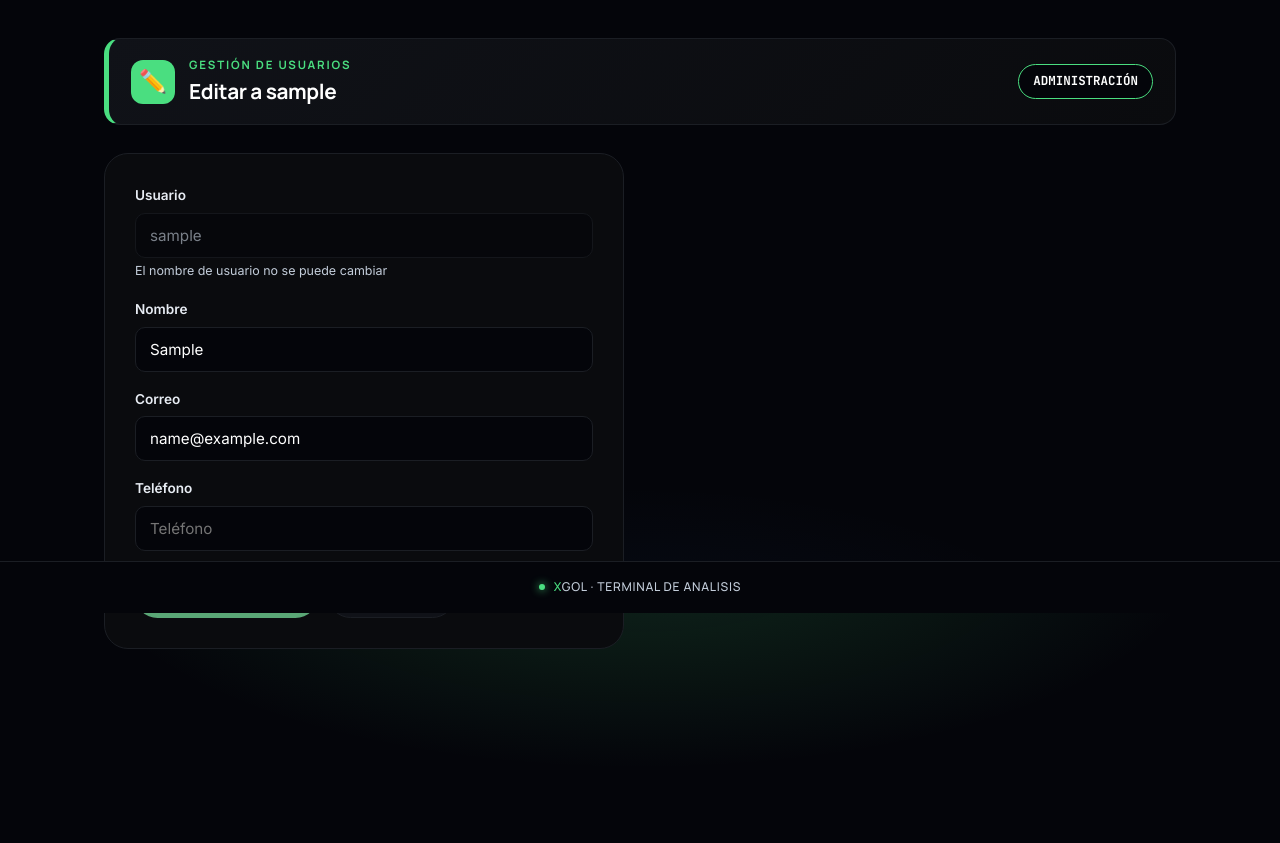
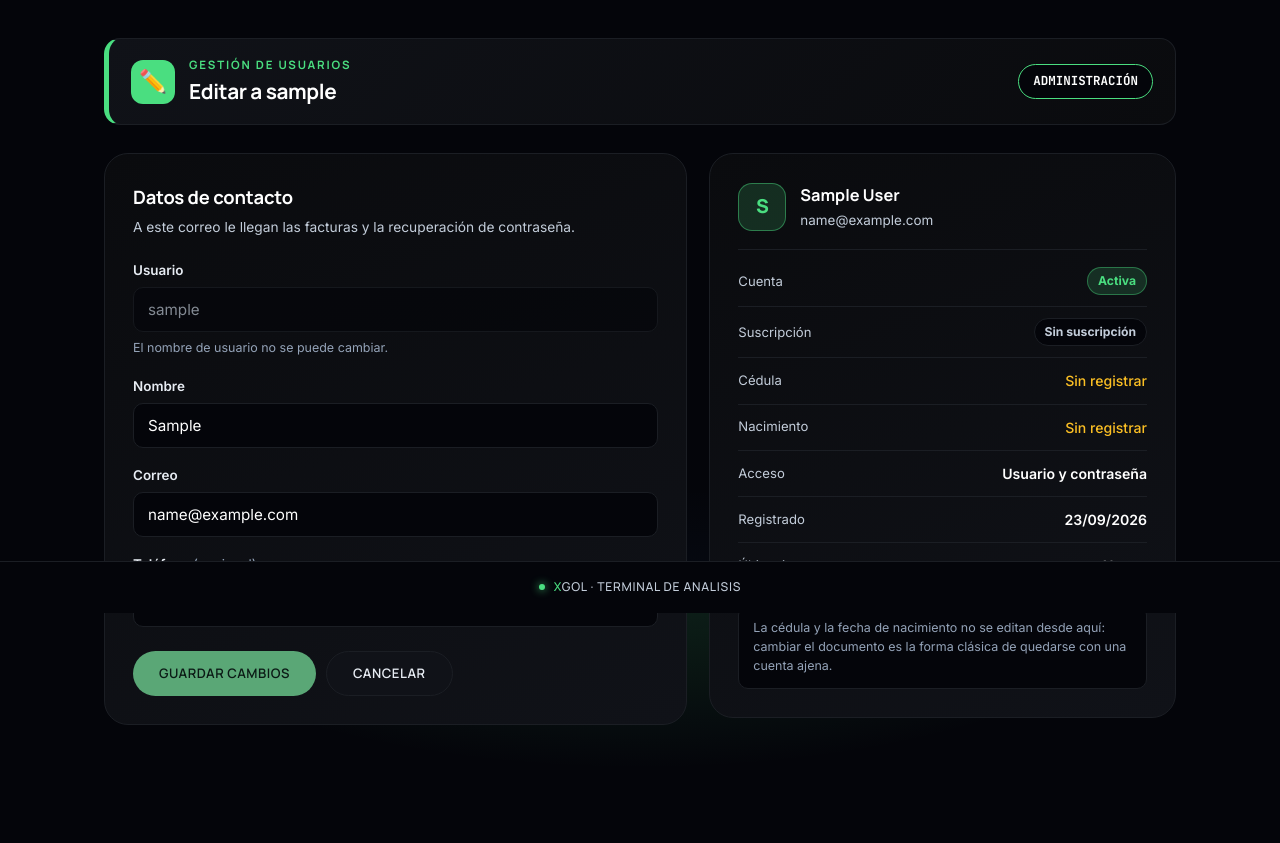
Before and after one commit to camilocordoba2897/xGol, a Django app: page /admin-panel/usuario/editar/1 in a window 1280 px wide. Shown: the part 187-1030 px from the top of the page. Before the commit the page ends 881 px from the top, so only its background shows below. Run offline with Django 5.2, Linux system fonts and the light colour scheme; the visitor is signed in with stand-in values (Sample User, id 1); data comes from the database, SQL or seed files in the repository; data that the repository does not hold is empty.

Commit message:
Tarjetas quietas al tocarlas, rediseno de editar usuario con ficha del cliente y encabezado adaptado al celular

```diff
--- a/analizador/templates/analizador.html
+++ b/analizador/templates/analizador.html
@@ -8,7 +8,7 @@
 <link rel="preconnect" href="https://fonts.googleapis.com">
 <link rel="preconnect" href="https://fonts.gstatic.com" crossorigin>
 <link href="https://fonts.googleapis.com/css2?family=Inter:wght@400;500;600;700;800&family=Manrope:wght@600;700;800&family=Plus+Jakarta+Sans:wght@600;700;800&family=Instrument+Serif:ital@1&family=JetBrains+Mono:wght@500;600;700;800&display=swap" rel="stylesheet">
-<link rel="stylesheet" href="{% static 'css/analizador.css' %}?v=31">
+<link rel="stylesheet" href="{% static 'css/analizador.css' %}?v=32">
 <link rel="stylesheet" href="{% static 'css/calendario.css' %}?v=3">
 <link rel="stylesheet" href="{% static 'css/analisis.css' %}?v=19">
 <link rel="stylesheet" href="{% static 'css/boton_inicio.css' %}?v=2">
--- a/inicio/templates/base.html
+++ b/inicio/templates/base.html
@@ -9,7 +9,7 @@
   <link rel="preconnect" href="https://fonts.gstatic.com" crossorigin>
   <link href="https://fonts.googleapis.com/css2?family=Manrope:wght@500;600;700;800&family=Inter:wght@400;500;600;700&family=JetBrains+Mono:wght@500;600;700;800&display=swap" rel="stylesheet">
 
-  <link rel="stylesheet" href="{% static 'css/base.css' %}?v=15">
+  <link rel="stylesheet" href="{% static 'css/base.css' %}?v=17">
   <link rel="stylesheet" href="{% static 'css/boton_inicio.css' %}?v=2">
 
   <!-- Hueco para el CSS propio de cada pagina (lo usa registro.html) -->
--- a/inicio/templates/inicio.html
+++ b/inicio/templates/inicio.html
@@ -9,7 +9,7 @@
 <link rel="preconnect" href="https://fonts.googleapis.com">
 <link rel="preconnect" href="https://fonts.gstatic.com" crossorigin>
 <link href="https://fonts.googleapis.com/css2?family=Manrope:wght@500;600;700;800&family=Inter:wght@400;500;600;700&display=swap" rel="stylesheet">
-<link rel="stylesheet" href="{% static 'css/home.css' %}?v=34">
+<link rel="stylesheet" href="{% static 'css/home.css' %}?v=35">
 <script>
   // Aplicamos el tema guardado ANTES de pintar para que no parpadee
   (function() {
--- /dev/null
+++ b/static/css/admin_editar_usuario.css
@@ -0,0 +1,120 @@
+/* ============================================================
+   EDITAR USUARIO (panel de administracion)
+   Formulario a la izquierda y ficha del usuario a la derecha.
+   Nada se mueve al pasar el mouse: son datos y un formulario, no
+   botones. Antes la tarjeta subia al tocarla y parecia que flotaba.
+   ============================================================ */
+
+.eu-grid {
+  display: grid;
+  grid-template-columns: minmax(0, 1.25fr) minmax(0, 1fr);
+  gap: 22px;
+  align-items: start;
+}
+@media (max-width: 860px) {
+  .eu-grid { grid-template-columns: 1fr; }
+}
+
+.eu-card {
+  background: linear-gradient(160deg, var(--bg-1), var(--bg-2));
+  border: 1px solid var(--line);
+  border-radius: var(--radius-lg);
+  padding: 28px;
+}
+@media (max-width: 480px) {
+  .eu-card { padding: 20px; }
+}
+
+.eu-titulo {
+  font-family: var(--ff-display);
+  font-size: 1.15rem; font-weight: 700; letter-spacing: -.01em;
+  color: var(--text-0);
+}
+.eu-sub { margin: 4px 0 22px; font-size: .86rem; color: var(--text-2); line-height: 1.5; }
+
+.eu-aviso {
+  margin-bottom: 18px; padding: 12px 14px;
+  background: rgba(248,113,113,.10);
+  border: 1px solid rgba(248,113,113,.32);
+  border-left: 3px solid var(--bad);
+  border-radius: 10px;
+  font-size: .88rem; color: var(--text-0);
+}
+
+/* ---- Campos ---- */
+.eu-campo { margin-bottom: 16px; }
+.eu-campo label {
+  display: block; margin-bottom: 6px;
+  font-size: .84rem; font-weight: 600; color: var(--text-1);
+}
+.eu-opcional { font-weight: 400; color: var(--text-3); }
+.eu-campo input {
+  width: 100%; box-sizing: border-box;
+  background: var(--bg-0);
+  border: 1px solid var(--line); border-radius: 10px;
+  padding: 12px 14px;
+  font-family: var(--ff-body); font-size: .95rem; color: var(--text-0);
+  transition: border-color var(--t), box-shadow var(--t);
+}
+.eu-campo input::placeholder { color: var(--text-3); }
+.eu-campo input:focus {
+  outline: none;
+  border-color: var(--accent);
+  box-shadow: 0 0 0 3px var(--accent-glow);
+}
+.eu-campo input:disabled { color: var(--text-2); opacity: .65; cursor: not-allowed; }
+.eu-pista { display: block; margin-top: 6px; font-size: .78rem; color: var(--text-3); }
+
+.eu-acciones { display: flex; flex-wrap: wrap; gap: 10px; margin-top: 24px; }
+
+/* ---- Ficha del usuario ---- */
+.eu-ficha-cab {
+  display: flex; align-items: center; gap: 14px;
+  padding-bottom: 18px; margin-bottom: 6px;
+  border-bottom: 1px solid var(--line);
+}
+.eu-avatar {
+  width: 48px; height: 48px; flex-shrink: 0;
+  display: grid; place-items: center;
+  border-radius: 14px;
+  background: var(--accent-glow);
+  border: 1px solid rgba(var(--accent-rgb), .45);
+  font-family: var(--ff-display); font-size: 1.2rem; font-weight: 800;
+  color: var(--accent);
+}
+.eu-ficha-nombre {
+  font-family: var(--ff-display); font-weight: 700; font-size: 1.02rem;
+  color: var(--text-0); word-break: break-word;
+}
+.eu-ficha-correo { font-size: .84rem; color: var(--text-2); word-break: break-all; }
+
+.eu-datos { margin: 0; }
+.eu-datos > div {
+  display: flex; align-items: center; justify-content: space-between; gap: 12px;
+  padding: 11px 0;
+  border-bottom: 1px solid var(--line);
+}
+.eu-datos > div:last-child { border-bottom: none; }
+.eu-datos dt { font-size: .82rem; color: var(--text-2); }
+.eu-datos dd {
+  margin: 0; text-align: right;
+  font-size: .88rem; font-weight: 600; color: var(--text-0);
+}
+.eu-mono { font-family: var(--ff-mono); letter-spacing: .04em; }
+.eu-detalle { display: block; margin-top: 3px; font-size: .76rem; font-weight: 400; color: var(--text-2); }
+.eu-falta { font-weight: 500; color: var(--warn); }
+
+.eu-marca {
+  display: inline-block;
+  padding: 3px 10px; border-radius: 999px;
+  font-size: .76rem; font-weight: 700;
+  background: var(--bg-0); border: 1px solid var(--line); color: var(--text-2);
+}
+.eu-ok  { color: var(--accent); border-color: rgba(var(--accent-rgb), .4); background: var(--accent-glow); }
+.eu-mal { color: var(--bad); border-color: rgba(248,113,113,.4); background: rgba(248,113,113,.10); }
+
+.eu-nota {
+  margin-top: 16px; padding: 12px 14px;
+  background: var(--bg-0); border: 1px solid var(--line); border-radius: 10px;
+  font-size: .78rem; line-height: 1.55; color: var(--text-3);
+}
--- a/static/css/analizador.css
+++ b/static/css/analizador.css
@@ -856,19 +856,19 @@ button.btn:hover{background:var(--accent-deep)}
 .outcome-card:nth-child(1){animation-delay:.04s}
 .outcome-card:nth-child(2){animation-delay:.10s}
 .outcome-card:nth-child(3){animation-delay:.16s}
-.outcome-card:hover{transform:translateY(-3px);border-color:var(--accent-dim);box-shadow:0 10px 30px oklch(0% 0 0 / .35)}
+.outcome-card:hover{border-color:var(--accent-dim);box-shadow:0 10px 30px oklch(0% 0 0 / .35)}
 .outcome-card .oc-prob{font-size:28px;font-weight:800}
 .outcome-card.win.high{border-color:var(--accent-deep)}
 .outcome-card.win.high::after{content:'';position:absolute;left:0;right:0;bottom:0;height:2px;background:linear-gradient(90deg,transparent,var(--accent),transparent)}
 
 /* Doble oportunidad */
 .dc-card{transition:transform .2s var(--ease-out),border-color .2s}
-.dc-card:hover{transform:translateY(-2px);border-color:var(--accent-dim)}
+.dc-card:hover{border-color:var(--accent-dim)}
 .dc-prob{font-size:19px;font-weight:700}
 
 /* Bet cards — barra animada + hover */
 .bet-card{border-radius:var(--r-md);transition:transform .2s var(--ease-out),border-color .2s,box-shadow .2s}
-.bet-card:hover{transform:translateY(-2px);border-color:var(--line);box-shadow:0 6px 20px oklch(0% 0 0 / .25)}
+.bet-card:hover{border-color:var(--line);box-shadow:0 6px 20px oklch(0% 0 0 / .25)}
 .bet-bar-fill{transition:width .7s var(--ease-out)}
 .bet-bar-fill.high{background:linear-gradient(90deg,var(--accent-dim),var(--accent))}
 .bet-conf.high{background:var(--accent-deep);color:var(--accent)}
--- a/static/css/base.css
+++ b/static/css/base.css
@@ -193,7 +193,9 @@ nav a.btn-inicio { border-radius: 999px; }
   padding: 30px;
   transition: border-color var(--t), transform var(--t);
 }
-.card:hover { border-color: var(--accent-dim); transform: translateY(-2px); }
+/* Sin efecto al pasar el mouse: .card envuelve formularios, resumenes y
+   mensajes, nada que se pueda pulsar. Si subia al tocarla parecia que la
+   pantalla flotaba (editar usuario, checkout, recuperar contrasena). */
 
 .card--static:hover { transform: none; border-color: var(--line); }
 
@@ -296,6 +298,11 @@ footer p::before { content: ''; display: inline-block; width: 6px; height: 6px;
   border: 1px solid var(--accent);
   padding: 6px 14px; border-radius: 999px;
   white-space: nowrap;
+}
+/* En el celular la etiqueta le quitaba medio ancho al titulo, que se partia
+   en tres lineas. Es decorativa: la franja ya dice "Gestion de usuarios". */
+@media (max-width: 560px) {
+  .admin-banner .admin-badge { display: none; }
 }
 
 /* Tarjetas de resumen del admin (mismo look que el número de precio de los planes) */
--- a/static/css/home.css
+++ b/static/css/home.css
@@ -730,7 +730,7 @@ body.home {
   padding: 24px;
   transition: transform var(--t), border-color var(--t), box-shadow var(--t);
 }
-.live-card:hover { transform: translateY(-5px); border-color: rgba(var(--acc-rgb),.45); box-shadow: 0 20px 44px rgba(0,0,0,.4); }
+.live-card:hover { border-color: rgba(var(--acc-rgb),.45); box-shadow: 0 20px 44px rgba(0,0,0,.4); }
 .lc-league {
   font-size: .68rem; font-weight: 700;
   letter-spacing: .1em; text-transform: uppercase;
--- a/static/css/panel_admin.css
+++ b/static/css/panel_admin.css
@@ -350,7 +350,7 @@ html[data-modo="claro"] .tour-siguiente { color: #FFFFFF; }
   border-radius: var(--r-md); padding: 18px 18px 16px;
   transition: border-color var(--t), transform var(--t);
 }
-.kpi:hover { border-color: var(--line); transform: translateY(-2px); }
+/* Las cifras no se pulsan: se quedan quietas */
 .kpi::before {
   content: ''; position: absolute; inset: 0 0 auto 0; height: 2px;
   background: linear-gradient(90deg, var(--kpi-color, var(--accent)), transparent 75%);
--- a/usuarios/templates/admin_editar_usuario.html
+++ b/usuarios/templates/admin_editar_usuario.html
@@ -1,7 +1,12 @@
 {% extends 'base.html' %}
+{% load static %}
 
 {% block Titulo %}
   Editar usuario
+{% endblock %}
+
+{% block estilos %}
+  <link rel="stylesheet" href="{% static 'css/admin_editar_usuario.css' %}?v=1">
 {% endblock %}
 
 {% block content %}
@@ -15,8 +20,6 @@
     <div class="admin-badge">ADMINISTRACIÓN</div>
   </div>
 
-  <div class="card" style="max-width: 520px;">
-
   {% comment %}
     Sin esto la pantalla rechazaba el correo repetido pero no decia por
     que: el formulario se recargaba igual y parecia que no habia pasado
@@ -24,44 +27,101 @@
   {% endcomment %}
   {% if messages %}
     {% for i in messages %}
-        <div style="background: rgba(248,113,113,.10); border: 1px solid rgba(248,113,113,.32); border-left: 3px solid var(--bad); border-radius: 10px; padding: 11px 14px; margin-bottom: 16px; font-size: .86rem; color: var(--text-0);" role="alert">{{ i }}</div>
+      <div class="eu-aviso" role="alert">{{ i }}</div>
     {% endfor %}
   {% endif %}
+
+  <div class="eu-grid">
+
+    <!-- FORMULARIO -->
+    <section class="eu-card">
+      <h2 class="eu-titulo">Datos de contacto</h2>
+      <p class="eu-sub">A este correo le llegan las facturas y la recuperación de contraseña.</p>
 
       <form action="{% url 'AdminEditarUsuario' usuario.id %}" method="post">
         {% csrf_token %}
 
-      <div style="margin-bottom: 16px;">
-        <label style="display: block; font-size: .85rem; font-weight: 600; color: var(--text-1); margin-bottom: 6px;">Usuario</label>
-        <input type="text" value="{{ usuario.username }}" disabled
-               style="width: 100%; background: var(--bg-0); border: 1px solid var(--line); border-radius: 10px; padding: 12px 14px; color: var(--text-2); font-family: var(--ff-body); font-size: .95rem; opacity: .6;">
-        <span style="font-size: .78rem; color: var(--text-2);">El nombre de usuario no se puede cambiar</span>
+        <div class="eu-campo">
+          <label for="eu-usuario">Usuario</label>
+          <input type="text" id="eu-usuario" value="{{ usuario.username }}" disabled>
+          <span class="eu-pista">El nombre de usuario no se puede cambiar.</span>
         </div>
 
-      <div style="margin-bottom: 16px;">
-        <label style="display: block; font-size: .85rem; font-weight: 600; color: var(--text-1); margin-bottom: 6px;">Nombre</label>
-        <input type="text" name="nombre" value="{{ usuario.first_name }}" placeholder="Nombre"
-               style="width: 100%; background: var(--bg-0); border: 1px solid var(--line); border-radius: 10px; padding: 12px 14px; color: var(--text-0); font-family: var(--ff-body); font-size: .95rem;">
+        <div class="eu-campo">
+          <label for="eu-nombre">Nombre</label>
+          <input type="text" id="eu-nombre" name="nombre" value="{{ usuario.first_name }}" placeholder="Nombre" maxlength="40">
         </div>
 
-      <div style="margin-bottom: 16px;">
-        <label style="display: block; font-size: .85rem; font-weight: 600; color: var(--text-1); margin-bottom: 6px;">Correo</label>
-        <input type="email" name="correo" value="{{ usuario.email }}" placeholder="correo@ejemplo.com" required
-               maxlength="254" title="Aqui se envia la factura. Ej: nombre@correo.com"
-               style="width: 100%; background: var(--bg-0); border: 1px solid var(--line); border-radius: 10px; padding: 12px 14px; color: var(--text-0); font-family: var(--ff-body); font-size: .95rem;">
+        <div class="eu-campo">
+          <label for="eu-correo">Correo</label>
+          <input type="email" id="eu-correo" name="correo" value="{{ usuario.email }}" placeholder="correo@ejemplo.com"
+                 required maxlength="254" title="Aquí se envía la factura. Ej: nombre@correo.com">
         </div>
 
-      <div style="margin-bottom: 22px;">
-        <label style="display: block; font-size: .85rem; font-weight: 600; color: var(--text-1); margin-bottom: 6px;">Teléfono</label>
-        <input type="text" name="telefono" value="{{ perfil.telefono|default:'' }}" placeholder="Teléfono"
-               style="width: 100%; background: var(--bg-0); border: 1px solid var(--line); border-radius: 10px; padding: 12px 14px; color: var(--text-0); font-family: var(--ff-body); font-size: .95rem;">
+        <div class="eu-campo">
+          <label for="eu-telefono">Teléfono <span class="eu-opcional">(opcional)</span></label>
+          <input type="text" id="eu-telefono" name="telefono" value="{{ perfil.telefono|default:'' }}"
+                 placeholder="300 123 4567" maxlength="20" inputmode="tel">
         </div>
 
-      <div style="display: flex; gap: 10px;">
+        <div class="eu-acciones">
           <button type="submit" class="btn btn-primary">Guardar cambios</button>
           <a href="{% url 'PanelAdmin' %}" class="btn btn-secondary">Cancelar</a>
         </div>
       </form>
+    </section>
+
+    <!-- FICHA DEL USUARIO: lo que el administrador necesita ver antes de tocar nada -->
+    <aside class="eu-card eu-ficha">
+      <div class="eu-ficha-cab">
+        <div class="eu-avatar">{{ usuario.username|first|upper }}</div>
+        <div>
+          <div class="eu-ficha-nombre">{{ usuario.get_full_name|default:usuario.username }}</div>
+          <div class="eu-ficha-correo">{{ usuario.email|default:"Sin correo" }}</div>
+        </div>
+      </div>
+
+      <dl class="eu-datos">
+        <div>
+          <dt>Cuenta</dt>
+          <dd>{% if usuario.is_active %}<span class="eu-marca eu-ok">Activa</span>{% else %}<span class="eu-marca eu-mal">Bloqueada</span>{% endif %}</dd>
+        </div>
+        <div>
+          <dt>Suscripción</dt>
+          <dd>
+            {% if usuario.suscripcion.esta_vigente %}
+              <span class="eu-marca eu-ok">{{ usuario.suscripcion.plan }}</span>
+              <span class="eu-detalle">vence {{ usuario.suscripcion.vencimiento|date:"d/m/Y" }}</span>
+            {% else %}
+              <span class="eu-marca">Sin suscripción</span>
+            {% endif %}
+          </dd>
+        </div>
+        <div>
+          <dt>Cédula</dt>
+          <dd>{% if perfil.documento %}<span class="eu-mono">••••{{ perfil.documento|slice:"-4:" }}</span>{% else %}<span class="eu-falta">Sin registrar</span>{% endif %}</dd>
+        </div>
+        <div>
+          <dt>Nacimiento</dt>
+          <dd>{% if perfil.fecha_nacimiento %}{{ perfil.fecha_nacimiento|date:"d/m/Y" }}{% else %}<span class="eu-falta">Sin registrar</span>{% endif %}</dd>
+        </div>
+        <div>
+          <dt>Acceso</dt>
+          <dd>{% if es_google %}Google{% else %}Usuario y contraseña{% endif %}</dd>
+        </div>
+        <div>
+          <dt>Registrado</dt>
+          <dd>{{ usuario.date_joined|date:"d/m/Y" }}</dd>
+        </div>
+        <div>
+          <dt>Último ingreso</dt>
+          <dd>{{ usuario.last_login|date:"d/m/Y H:i"|default:"Nunca" }}</dd>
+        </div>
+      </dl>
+
+      <p class="eu-nota">La cédula y la fecha de nacimiento no se editan desde aquí: cambiar el documento es la forma clásica de quedarse con una cuenta ajena.</p>
+    </aside>
+
   </div>
 
 {% endblock %}
--- a/usuarios/templates/panel_admin.html
+++ b/usuarios/templates/panel_admin.html
@@ -11,7 +11,7 @@
 <link rel="preconnect" href="https://fonts.googleapis.com">
 <link rel="preconnect" href="https://fonts.gstatic.com" crossorigin>
 <link href="https://fonts.googleapis.com/css2?family=Manrope:wght@500;600;700;800&family=Inter:wght@400;500;600;700&family=JetBrains+Mono:wght@500;600;700;800&display=swap" rel="stylesheet">
-<link rel="stylesheet" href="{% static 'css/panel_admin.css' %}?v=11">
+<link rel="stylesheet" href="{% static 'css/panel_admin.css' %}?v=12">
 <script>
   // Tema y modo aplicados ANTES de pintar para que no parpadee
   (function() {
--- a/usuarios/views.py
+++ b/usuarios/views.py
@@ -407,6 +407,10 @@ def admin_eliminar_usuario(request,id):
 def admin_editar_usuario(request,id):
     usuario=get_object_or_404(User,id=id)
     perfil,creado=Perfil.objects.get_or_create(usuario=usuario)
+    #perfil.proveedor se queda en "local" tambien en las cuentas de Google
+    #(su perfil se crea por otro camino): se pregunta a allauth directamente.
+    from allauth.socialaccount.models import SocialAccount
+    es_google=SocialAccount.objects.filter(user=usuario,provider="google").exists()
 
     if request.method=="POST":
         #Aca tampoco se validaba nada. Se excluye al propio usuario para que
@@ -428,7 +432,7 @@ def admin_editar_usuario(request,id):
             for error in errores:
                 messages.error(request,error)
             return render(request,"admin_editar_usuario.html",{
-                "usuario":usuario,"perfil":perfil,
+                "usuario":usuario,"perfil":perfil,"es_google":es_google,
             })
 
         usuario.first_name=nombre
@@ -441,7 +445,7 @@ def admin_editar_usuario(request,id):
         messages.success(request,f"Los datos de {usuario.username} se actualizaron")
         return redirect("PanelAdmin")
 
-    return render(request,"admin_editar_usuario.html",{"usuario": usuario,"perfil": perfil})
+    return render(request,"admin_editar_usuario.html",{"usuario": usuario,"perfil": perfil,"es_google": es_google})
 
 #Solo por POST: con un enlace GET, cualquier pagina que visitara el
 #administrador podia bloquear cuentas con una simple imagen apuntando aca.
```
Lines whose indentation alone changed are shown as unchanged.
